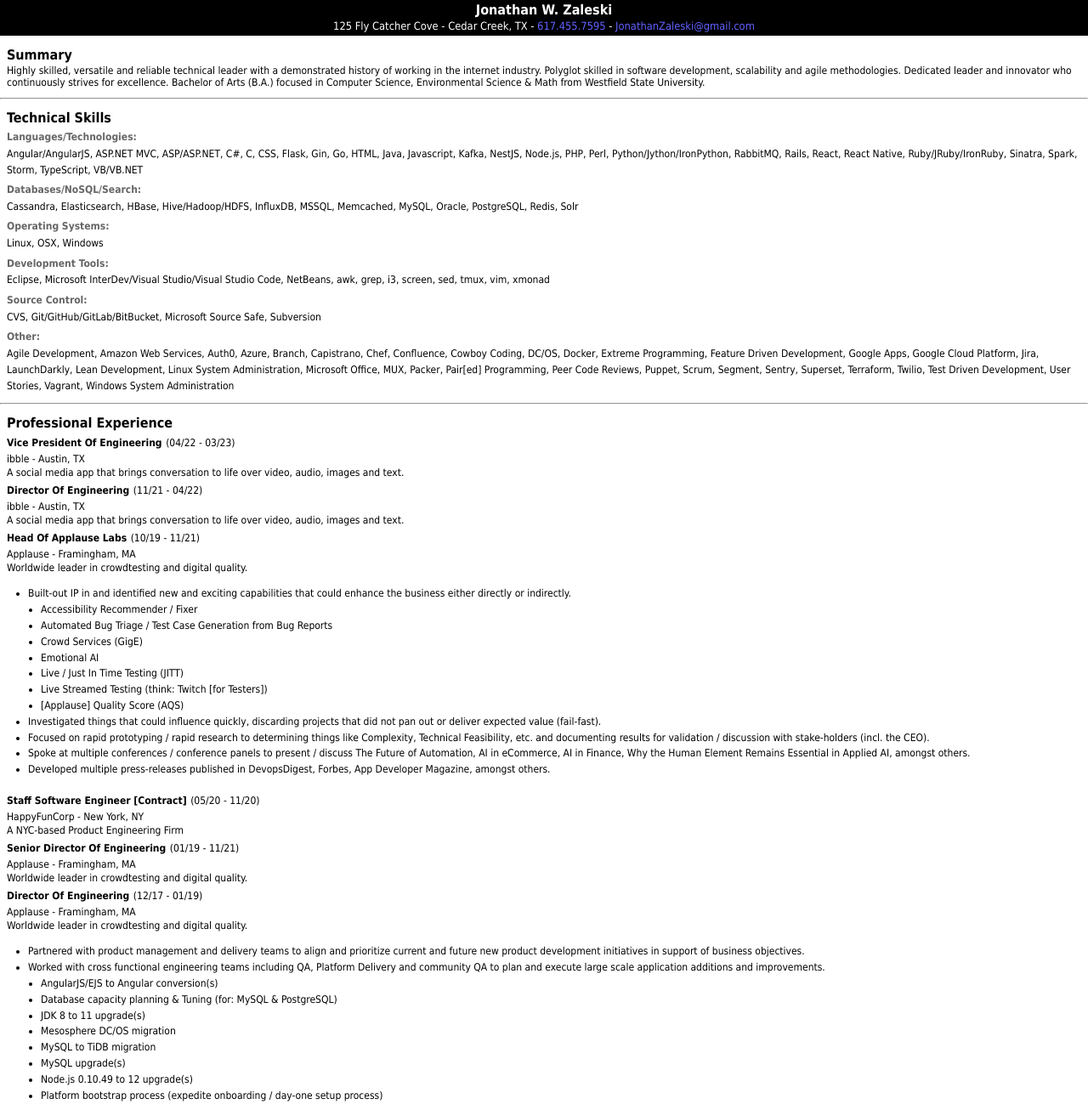
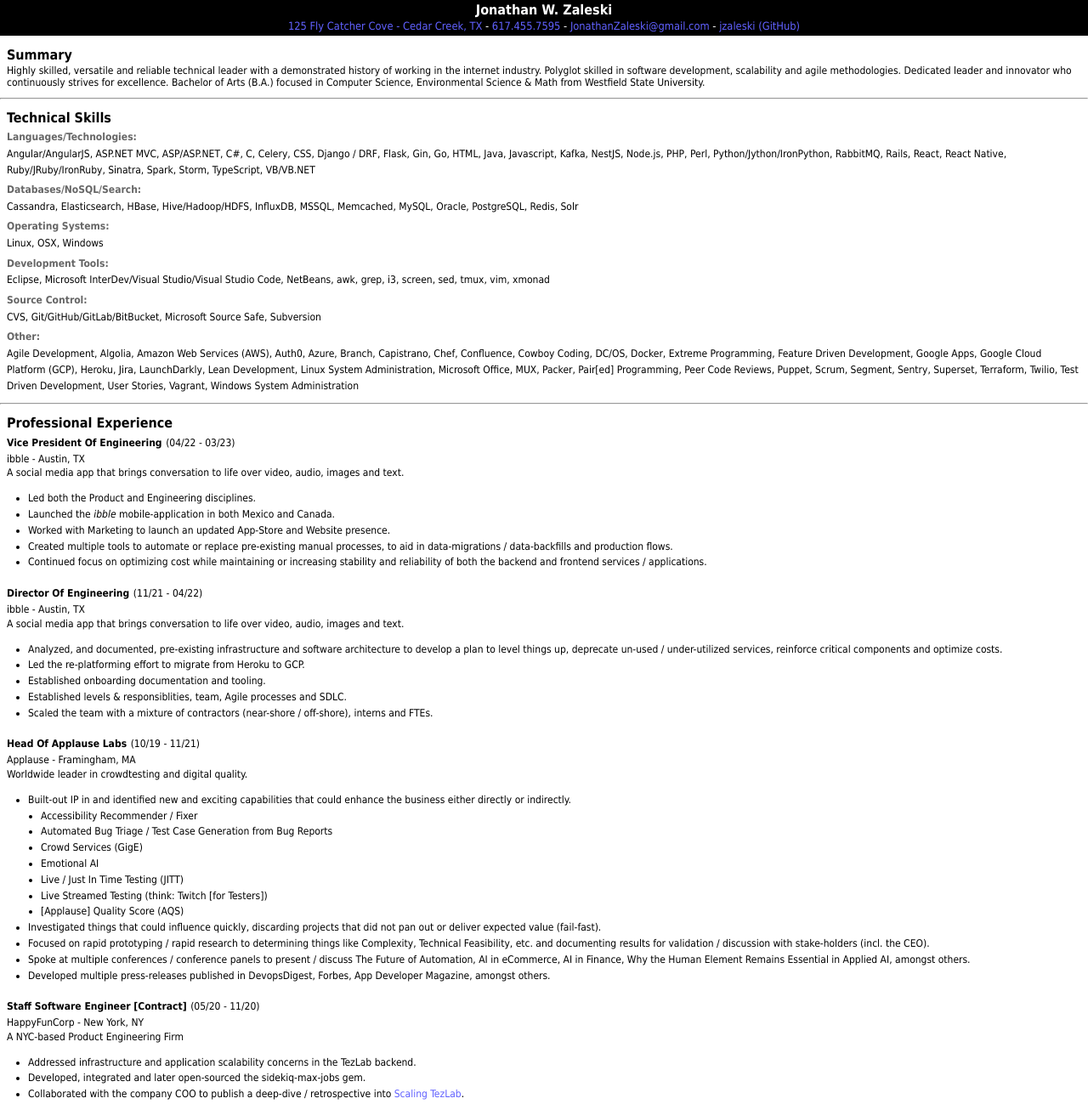
Before and after one commit to jzaleski/resume, a plain HTML site: page templates/index.html in a window 1280 px wide. Shown: the top 1299 px of the page at 85% size. Drawn offline with Linux system fonts and the light colour scheme; files that its build step writes are made by us from their sources; files whose address does not match are found by name.

Commit message:
Update "Technical Skills" and add bullets for recent experience

```diff
--- a/templates/index.html
+++ b/templates/index.html
@@ -10,7 +10,7 @@
   <body>
     <div class="header">
       <div class="name bold">Jonathan W. Zaleski</div>
-      <div class="contact_information">125 Fly Catcher Cove - Cedar Creek, TX - <a class="phone" href="tel:6174557595">617.455.7595</a> - <a class="email" href="mailto:JonathanZaleski@gmail.com">JonathanZaleski@gmail.com</a></div>
+      <div class="contact_information"><a class="map-link" href="https://www.google.com/maps/place/125+Flycatcher+Cove,+Cedar+Creek,+TX+78612/@30.1573624,-97.4831286,17z/data=!3m1!4b1!4m6!3m5!1s0x8644bce1bc209335:0x2d7e73b07600420b!8m2!3d30.1573624!4d-97.4831286!16s%2Fg%2F11ht1v5f1g" target="_blank">125 Fly Catcher Cove - Cedar Creek, TX</a> - <a class="phone-link" href="tel:6174557595">617.455.7595</a> - <a class="email-link" href="mailto:JonathanZaleski@gmail.com">JonathanZaleski@gmail.com</a> - <a class="github-link" href="https://www.github.com/jzaleski" target="_blank">jzaleski (GitHub)</a></div>
       <div class="large_spacer">&nbsp;</div>
     </div>
     <div class="subsection">
@@ -32,7 +32,9 @@
         ASP/ASP.NET,
         C#,
         C,
+        Celery,
         CSS,
+        Django / DRF,
         Flask,
         Gin,
         Go,
@@ -111,7 +113,8 @@
       <div class="small_spacer">&nbsp;</div>
       <span class="qualifying_skills">
         Agile Development,
-        Amazon Web Services,
+        Algolia,
+        Amazon Web Services (AWS),
         Auth0,
         Azure,
         Branch,
@@ -124,7 +127,8 @@
         Extreme Programming,
         Feature Driven Development,
         Google Apps,
-        Google Cloud Platform,
+        Google Cloud Platform (GCP),
+        Heroku,
         Jira,
         LaunchDarkly,
         Lean Development,
@@ -159,10 +163,12 @@
       <div class="medium_spacer">&nbsp;</div>
       <div class="tagline paragraph">A social media app that brings conversation to life over video, audio, images and text.</div>
       <div class="lite-js extra_extra_large_spacer">&nbsp;</div>
-      <ul class="full-js incomplete-js">
-        <li class="factoid">Factoid #1</li>
-        <li class="factoid">Factoid #2</li>
-        <li class="factoid">Factoid #3</li>
+      <ul class="full-js">
+        <li class="factoid">Led both the Product and Engineering disciplines.</li>
+        <li class="factoid">Launched the <i>ibble</i> mobile-application in both Mexico and Canada.</li>
+        <li class="factoid">Worked with Marketing to launch an updated App-Store and Website presence.</li>
+        <li class="factoid">Created multiple tools to automate or replace pre-existing manual processes, to aid in data-migrations / data-backfills and production flows.</li>
+        <li class="factoid">Continued focus on optimizing cost while maintaining or increasing stability and reliability of both the backend and frontend services / applications.</li>
       </ul>
       <div class="full-js large_spacer">&nbsp;</div>
       <span class="title bold">Director Of Engineering</span>
@@ -172,10 +178,12 @@
       <div class="medium_spacer">&nbsp;</div>
       <div class="tagline paragraph">A social media app that brings conversation to life over video, audio, images and text.</div>
       <div class="lite-js extra_extra_large_spacer">&nbsp;</div>
-      <ul class="full-js incomplete-js">
-        <li class="factoid">Factoid #1</li>
-        <li class="factoid">Factoid #2</li>
-        <li class="factoid">Factoid #3</li>
+      <ul class="full-js">
+        <li class="factoid">Analyzed, and documented, pre-existing infrastructure and software architecture to develop a plan to level things up, deprecate un-used / under-utilized services, reinforce critical components and optimize costs.</li>
+        <li class="factoid">Led the re-platforming effort to migrate from Heroku to GCP.</li>
+        <li class="factoid">Established onboarding documentation and tooling.</li>
+        <li class="factoid">Established levels &amp; responsiblities, team, Agile processes and SDLC.</li>
+        <li class="factoid">Scaled the team with a mixture of contractors (near-shore / off-shore), interns and FTEs.</li>
       </ul>
       <div class="full-js large_spacer">&nbsp;</div>
       <span class="title bold">Head Of Applause Labs</span>
@@ -207,10 +215,10 @@
       <div class="medium_spacer">&nbsp;</div>
       <div class="tagline paragraph">A NYC-based Product Engineering Firm</div>
       <div class="lite-js extra_extra_large_spacer">&nbsp;</div>
-      <ul class="full-js incomplete-js">
-        <li class="factoid">Factoid #1</li>
-        <li class="factoid">Factoid #2</li>
-        <li class="factoid">Factoid #3</li>
+      <ul class="full-js">
+        <li class="factoid">Addressed infrastructure and application scalability concerns in the TezLab backend.</li>
+        <li class="factoid">Developed, integrated and later open-sourced the sidekiq-max-jobs gem.</li>
+        <li class="factoid">Collaborated with the company COO to publish a deep-dive / retrospective into <a href="https://codex.happyfuncorp.com/scaling-tezlab-tuning-kubernetes-c5e05d6a69de" target="_blank">Scaling TezLab</a>.</li>
       </ul>
       <div class="full-js large_spacer">&nbsp;</div>
       <span class="title bold">Senior Director Of Engineering</span>
@@ -507,7 +515,7 @@
     </div>
     <hr/>
     <div class="subsection">
-      <span class="subsection_heading bold">Personal/Open-Source Projects (<span class="normal">GitHub handle: <a href="https://github.com/jzaleski" target="_blank">jzaleski</a></span>)</span>
+      <span class="subsection_heading bold">Personal/Open-Source Projects:</span>
       <div class="large_spacer">&nbsp;</div>
       <span class="project bold">sidekiq-max-jobs</span>
       <span class="dates normal"> (2020 - Current)</span>
@@ -599,10 +607,10 @@
       <div class="medium_spacer">&nbsp;</div>
       <div class="paragraph">Web-Application &amp; pseudo iPhone/Android Application for storing &amp; retrieving TODOs.</div>
       <div class="extra_large_spacer">&nbsp;</div>
-      <span class="project bold">home_dir</span>
+      <span class="project bold">home-dir</span>
       <span class="dates normal"> (2012 - Current)</span>
       <div class="medium_spacer">&nbsp;</div>
-      <div class="paragraph">Dot-files and basic utilities (compatible with: CentOS/Red Hat, Debian / Ubuntu, OSX, Cywin &amp; Git Bash).</div>
+      <div class="paragraph">Dot-files and basic utilities (compatible with: CentOS/Red Hat, Debian / Ubuntu, OSX, Cygwin &amp; Git Bash).</div>
       <div class="extra_large_spacer">&nbsp;</div>
       <span class="project bold">hijack (Multi-User-Dungeon Client)</span>
       <span class="dates normal"> (2011 - Current)</span>
```
